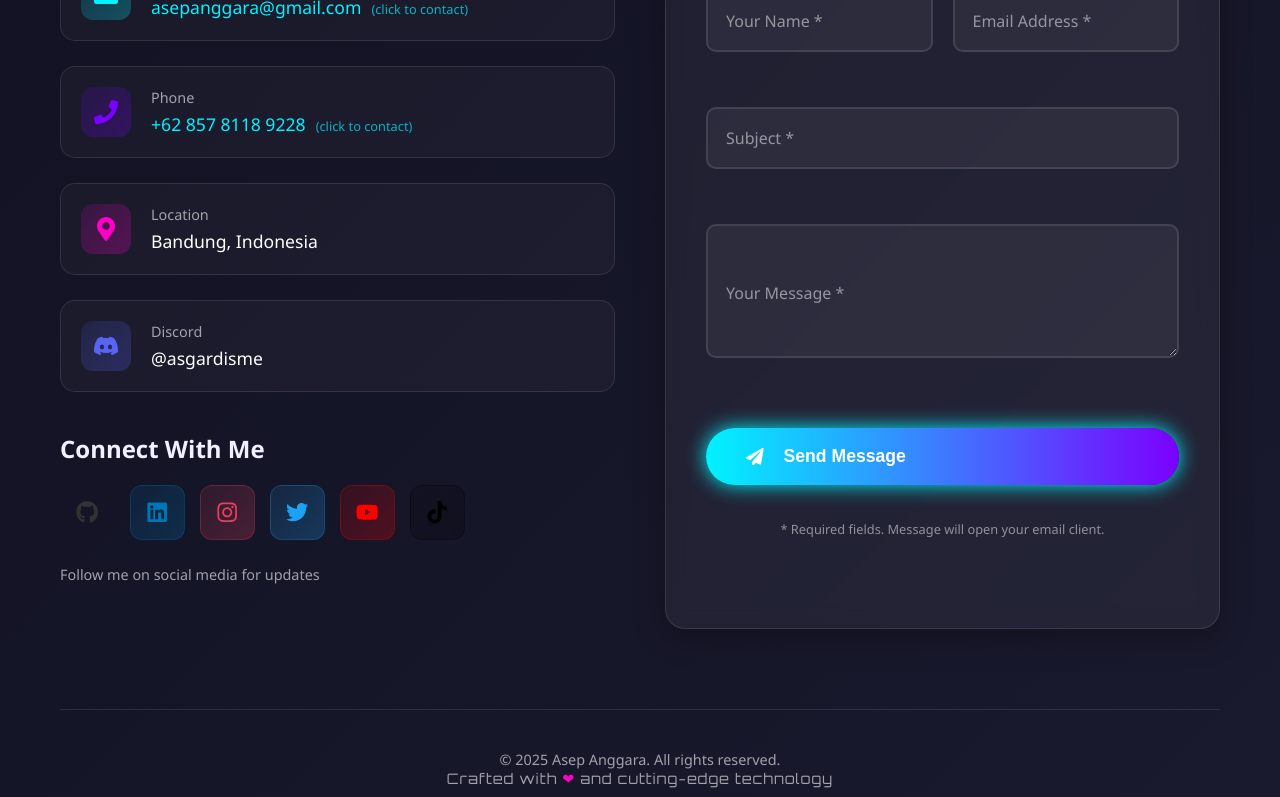
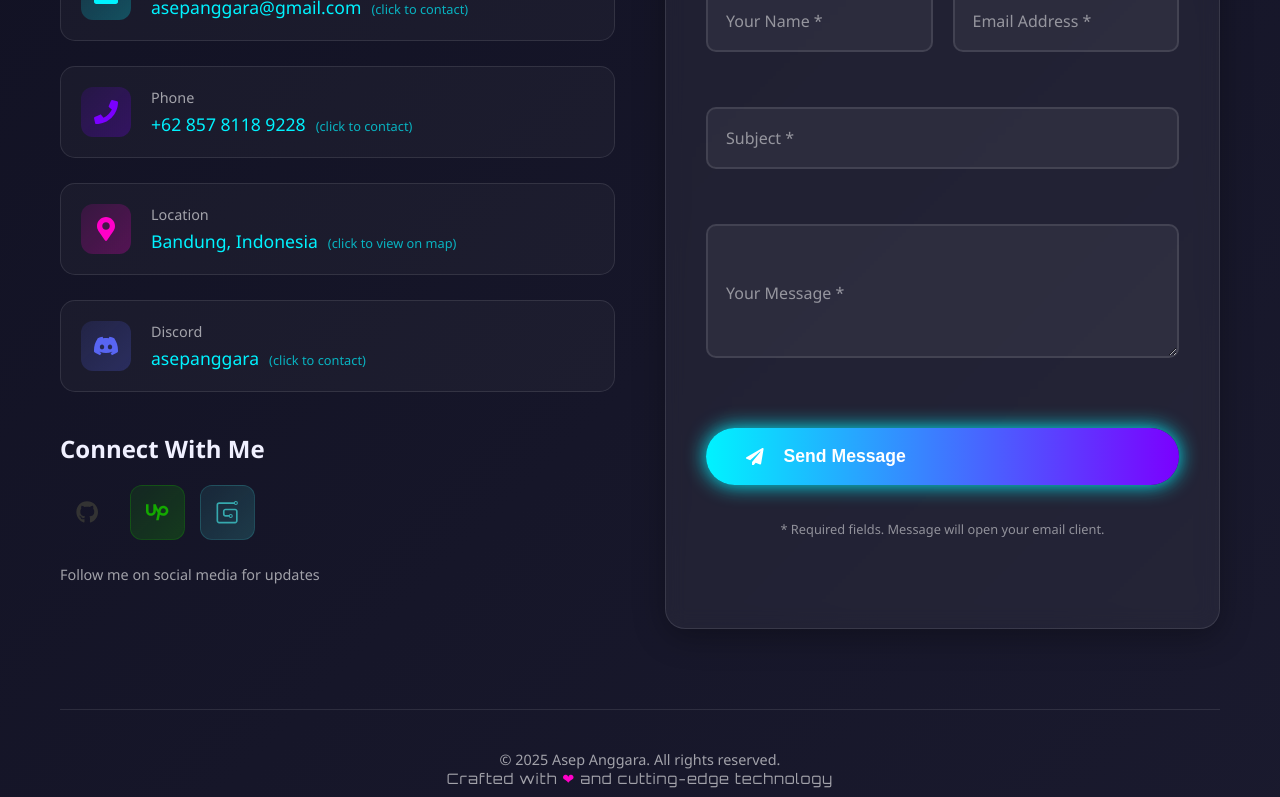
Before and after one commit to Anggarasepa/Portfolio-Futuristic, a React (Create React App) app: page / in a window 1280 px wide. Shown: the part 2418-3215 px from the top of the page. Built offline with nearby package versions, Linux system fonts and the light colour scheme.

Commit message:
perubahan kontak

```diff
--- a/src/components/Contact.jsx
+++ b/src/components/Contact.jsx
@@ -5,13 +5,9 @@ import {
   FaEnvelope,
   FaPhone,
   FaMapMarkerAlt,
-  FaLinkedin,
-  FaGithub,
-  FaTwitter,
-  FaInstagram,
-  FaYoutube
+  FaGithub
 } from 'react-icons/fa';
-import { SiDiscord, SiTiktok } from 'react-icons/si';
+import { SiDiscord, SiUpwork, SiGumroad } from 'react-icons/si';
 
 const Contact = () => {
   const [formData, setFormData] = useState({
@@ -53,10 +49,6 @@ const Contact = () => {
     setFormError('');
 
     try {
-      // === OPSI 1: Menggunakan EmailJS (RECOMMENDED) ===
-      // Jika Anda menggunakan EmailJS, aktifkan kode di bawah
-      // await sendEmailWithEmailJS(formData);
-
       // === OPSI 2: Menggunakan mailto link (Simple) ===
       sendEmailWithMailTo(formData);
 
@@ -79,28 +71,6 @@ const Contact = () => {
     }
   };
 
-  // ========== OPSI 1: EMAILJS (Setup Required) ==========
-  /*
-  const sendEmailWithEmailJS = async (data) => {
-    // Install: npm install emailjs-com
-    // Daftar di: https://www.emailjs.com/
-
-    const emailjs = await import('emailjs-com');
-
-    const serviceID = 'YOUR_SERVICE_ID'; // Dapatkan dari EmailJS
-    const templateID = 'YOUR_TEMPLATE_ID'; // Dapatkan dari EmailJS
-    const userID = 'YOUR_USER_ID'; // Dapatkan dari EmailJS
-
-    return emailjs.send(serviceID, templateID, {
-      from_name: data.name,
-      from_email: data.email,
-      subject: data.subject,
-      message: data.message,
-      to_email: 'asepanggara@gmail.com' // Email Anda
-    }, userID);
-  };
-  */
-
   // ========== OPSI 2: MAILTO LINK (Simple - No Backend) ==========
   const sendEmailWithMailTo = (data) => {
     const recipient = 'asepanggara@gmail.com'; // GANTI DENGAN EMAIL ANDA
@@ -116,75 +86,57 @@ const Contact = () => {
   };
 
   // ========== DATA CONTACT & SOCIAL ==========
-  // GANTI DENGAN INFORMASI ANDA
   const contactInfo = [
     {
       icon: <FaEnvelope />,
       title: "Email",
-      info: "asepanggara@gmail.com", // GANTI EMAIL ANDA
+      info: "asepanggara@gmail.com",
       color: "#00f3ff",
-      link: "mailto:asepanggara@gmail.com" // Link untuk email
+      link: "mailto:asepanggara@gmail.com"
     },
     {
       icon: <FaPhone />,
       title: "Phone",
-      info: "+62 857 8118 9228", // GANTI NOMOR ANDA
+      info: "+62 857 8118 9228",
       color: "#7b00ff",
-      link: "https://wa.me/6285781189228" // Link WhatsApp
+      link: "https://wa.me/6285781189228"
     },
     {
       icon: <FaMapMarkerAlt />,
       title: "Location",
-      info: "Bandung, Indonesia", // GANTI LOKASI ANDA
-      color: "#ff00c8"
+      info: "Bandung, Indonesia",
+      color: "#ff00c8",
+      link: "https://www.google.com/maps/place/Bandung,+Kota+Bandung,+Jawa+Barat" // Link Google Maps
     },
     {
       icon: <SiDiscord />,
       title: "Discord",
-      info: "@asgardisme", // GANTI USERNAME DISCORD
-      color: "#5865F2"
+      info: "asepanggara",
+      color: "#5865F2",
+      link: "https://discord.com/users/asepanggara" // Link Discord
     }
   ];
 
   // ========== SOCIAL MEDIA LINKS ==========
-  // GANTI "#" DENGAN LINK MEDIA SOSIAL ANDA
+  // Hanya GitHub, Upwork, Gumroad
   const socialLinks = [
     {
       icon: <FaGithub />,
-      link: "https://github.com/Anggarasepa", // GANTI
+      link: "https://github.com/Anggarasepa",
       label: "GitHub",
       color: "#333"
     },
     {
-      icon: <FaLinkedin />,
-      link: "https://www.linkedin.com/in/asep-anggara-ab5610112/", // GANTI
-      label: "LinkedIn",
-      color: "#0077B5"
+      icon: <SiUpwork />,
+      link: "https://www.upwork.com/freelancers/~01641a3c8f1e6a9a4f?mp_source=share", // GANTI DENGAN LINK UPWORK ANDA
+      label: "Upwork",
+      color: "#14A800"
     },
     {
-      icon: <FaInstagram />,
-      link: "https://www.instagram.com/anggarasepa/", // GANTI
-      label: "Instagram",
-      color: "#E4405F"
-    },
-    {
-      icon: <FaTwitter />,
-      link: "https://x.com/anggarasepa", // GANTI
-      label: "Twitter",
-      color: "#1DA1F2"
-    },
-    // Tambahkan media sosial lain jika perlu
-    {
-      icon: <FaYoutube />,
-      link: "https://www.youtube.com/@anggarasepa", // OPSIONAL
-      label: "YouTube",
-      color: "#FF0000"
-    },
-    {
-      icon: <SiTiktok />,
-      link: "https://www.tiktok.com/@anggarasepa", // OPSIONAL
-      label: "TikTok",
-      color: "#000000"
+      icon: <SiGumroad />,
+      link: "https://anggarasepa.gumroad.com/", // GANTI DENGAN LINK GUMROAD ANDA
+      label: "Gumroad",
+      color: "#36A9AE"
     }
   ];
 
@@ -206,7 +158,7 @@ const Contact = () => {
             opacity: 0.8,
             maxWidth: '600px',
             margin: '0 auto',
-            fontFamily: "'Orbitron', 'Arial', sans-serif", // Font sama
+            fontFamily: "'Orbitron', 'Arial', sans-serif",
             letterSpacing: '1px'
           }}>
             Mari berkolaborasi menciptakan sesuatu yang luar biasa
@@ -288,7 +240,7 @@ const Contact = () => {
                             fontSize: '0.8rem',
                             opacity: 0.7
                           }}>
-                            (click to contact)
+                            (click to {item.title === 'Location' ? 'view on map' : 'contact'})
                           </span>
                         )}
                       </div>
@@ -298,7 +250,7 @@ const Contact = () => {
               </div>
             </div>
 
-            {/* Social Links - DIUPDATE DENGAN LINK */}
+            {/* Social Links - Hanya GitHub, Upwork, Gumroad */}
             <div>
               <h4 style={{ fontSize: '1.5rem', marginBottom: '20px', color: 'var(--light)' }}>
                 Connect With Me
```
